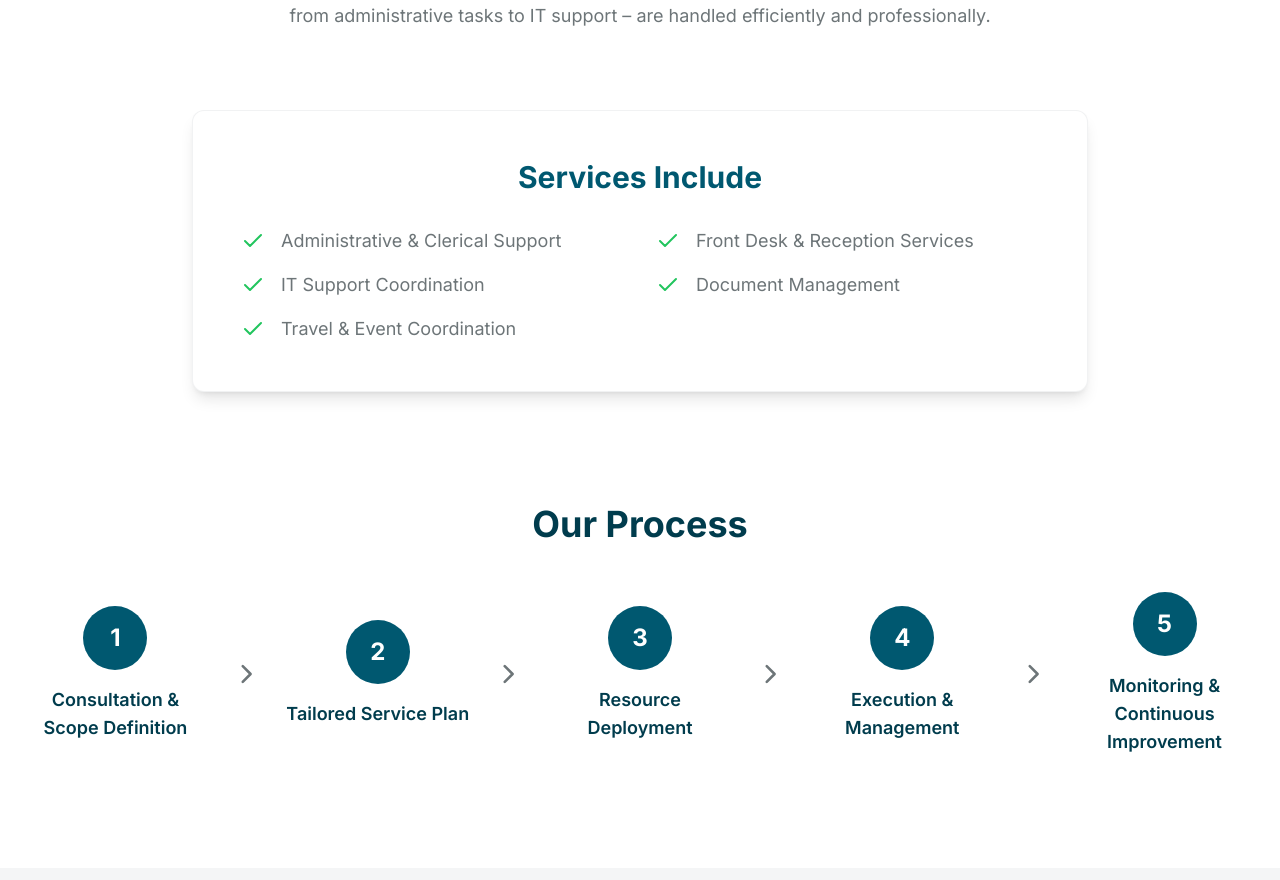
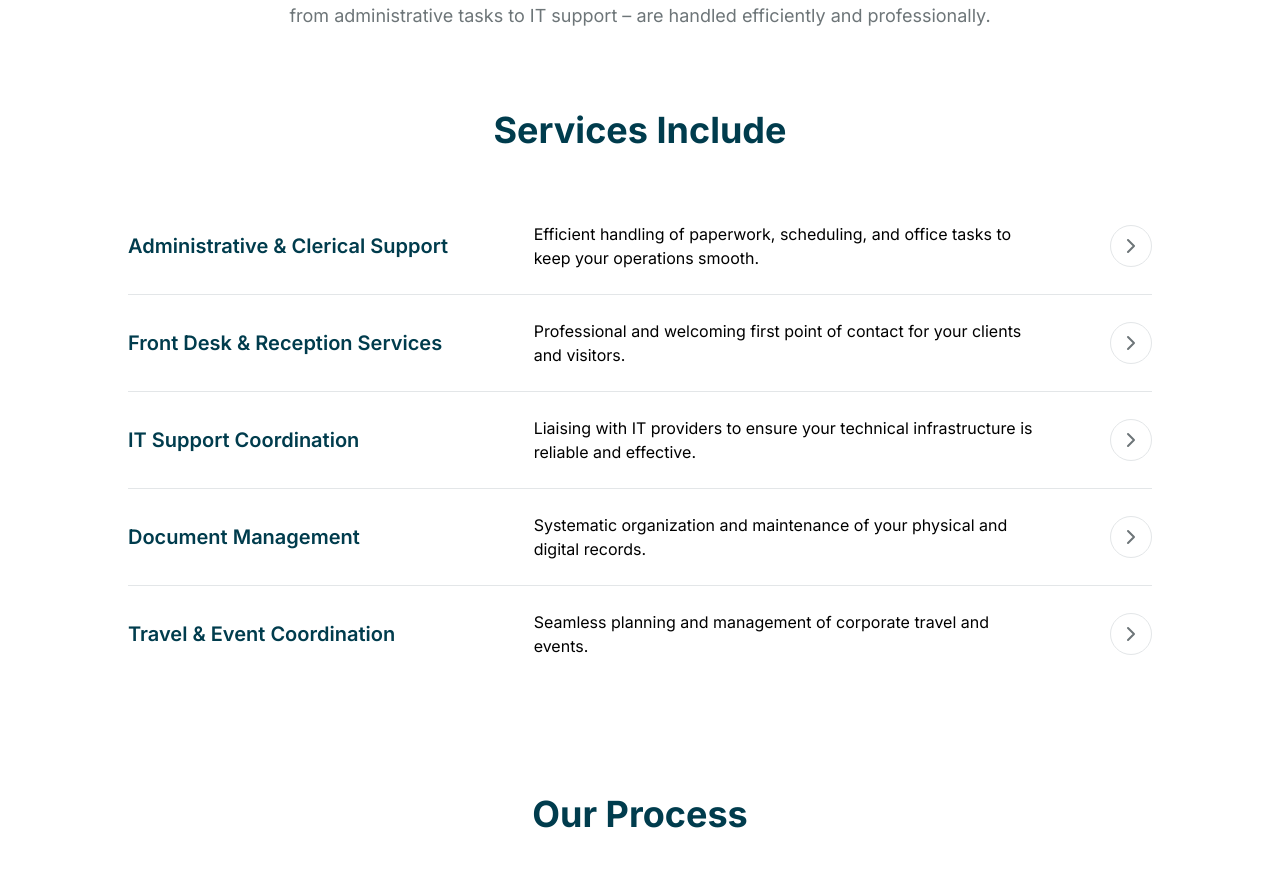
Before and after one commit to mckenzie-81/prosupport, a React (Vite) app: page /services/general-support in a window 1280 px wide. Shown: the part 1030-1910 px from the top of the page. Built offline with nearby package versions, Linux system fonts and the light colour scheme.

Commit message:
services include sections edit

```diff
--- a/src/pages/FacilityManagement.tsx
+++ b/src/pages/FacilityManagement.tsx
@@ -1,5 +1,5 @@
 import React from 'react';
-import { Check, ChevronRight } from 'lucide-react';
+import { ChevronRight } from 'lucide-react';
 import { Link, useLocation } from 'react-router-dom';
 import { Button } from '@/components/ui/button';
 
@@ -7,11 +7,11 @@ const FacilityManagement = () => {
   const location = useLocation();
 
   const servicesIncluded = [
-    'Building Maintenance & Operations',
-    'Cleaning and Janitorial Services',
-    'Security & Access Control',
-    'Landscaping and Groundskeeping',
-    'Space Management & Office Setup',
+    { name: 'Building Maintenance & Operations', description: 'Proactive and reactive maintenance to keep your building systems operational and efficient.' },
+    { name: 'Cleaning and Janitorial Services', description: 'Comprehensive cleaning solutions for a healthy, safe, and welcoming environment.' },
+    { name: 'Security & Access Control', description: 'Integrated security services to protect your people, property, and assets.' },
+    { name: 'Landscaping and Groundskeeping', description: 'Professional care for your outdoor spaces to enhance curb appeal and value.' },
+    { name: 'Space Management & Office Setup', description: 'Strategic planning and setup of your workspace to optimize for productivity and collaboration.' },
   ];
 
   const processSteps = [
@@ -26,7 +26,7 @@ const FacilityManagement = () => {
     { name: 'Facility Management', path: '/services/facility-management' },
     { name: 'Procurement & Supply Chain', path: '/services/procurement-service' },
     { name: 'General Support', path: '/services/general-support' },
-    { name: 'Market Entry', path: '/market-entry' },
+    { name: 'Market Entry', path: '/services/market-entry' },
   ];
 
   return (
@@ -47,15 +47,14 @@ const FacilityManagement = () => {
         </div>
 
         {/* Service Links Bar */}
-        <div className="absolute bottom-0 left-0 right-0 bg-gradient-to-t from-black/70 to-transparent p-1 sm:p-4 z-20">
+        <div className="absolute bottom-0 left-0 right-0 bg-gradient-to-t from-black/70 to-transparent p-4 sm:p-6 z-20">
             <div className="container mx-auto">
                 <div className="grid grid-cols-2 sm:grid-cols-4 gap-x-4 gap-y-2">
                     {serviceLinks.map((service) => (
                         <Link
                             to={service.path}
                             key={service.name}
-                            className={`text-white text-center font-semibold p-2 text-sm transition-colors duration-300 hover:bg-white/20 ${location.pathname === service.path ? 'bg-white/20' : 'bg-white/10'}`
-                            }
+                            className={`text-white text-center font-semibold p-2 text-sm transition-colors duration-300 hover:bg-white/20 ${location.pathname === service.path ? 'bg-white/20' : 'bg-white/10'}`}
                         >
                             {service.name}
                         </Link>
@@ -80,19 +79,26 @@ const FacilityManagement = () => {
           </div>
 
           {/* Services Included Section */}
-          <div className="max-w-4xl mx-auto">
-            <div className="bg-white p-8 sm:p-12 rounded-xl shadow-lg border border-border/50">
-              <h3 className="text-2xl md:text-3xl font-bold text-primary mb-8 text-center">
-                Services Include
-              </h3>
-              <ul className="grid grid-cols-1 md:grid-cols-2 gap-x-8 gap-y-4 text-lg text-muted-foreground">
-                {servicesIncluded.map((feature, index) => (
-                  <li key={index} className="flex items-center">
-                    <Check className="h-6 w-6 text-green-500 mr-4 flex-shrink-0" />
-                    <span>{feature}</span>
-                  </li>
-                ))}
-              </ul>
+          <div className="max-w-5xl mx-auto">
+            <h3 className="text-3xl md:text-4xl font-bold text-foreground text-center mb-12">
+              Services Include
+            </h3>
+            <div className="divide-y divide-border">
+              {servicesIncluded.map((service, index) => (
+                <div key={index} className="flex flex-col md:flex-row justify-between md:items-center py-6">
+                  <div className="md:w-1/3 mb-4 md:mb-0">
+                    <h4 className="text-xl font-semibold">{service.name}</h4>
+                  </div>
+                  <div className="md:w-1/2">
+                    <p className="text-black">{service.description}</p>
+                  </div>
+                  <div className="md:w-auto flex justify-end mt-4 md:mt-0">
+                      <button className="p-2 rounded-full border border-border hover:bg-muted transition-colors">
+                          <ChevronRight className="h-6 w-6 text-muted-foreground" />
+                      </button>
+                  </div>
+                </div>
+              ))}
             </div>
           </div>
 
--- a/src/pages/GeneralSupport.tsx
+++ b/src/pages/GeneralSupport.tsx
@@ -1,5 +1,5 @@
 import React from 'react';
-import { Check, ChevronRight } from 'lucide-react';
+import { ChevronRight } from 'lucide-react';
 import { Link, useLocation } from 'react-router-dom';
 import { Button } from '@/components/ui/button';
 
@@ -7,11 +7,11 @@ const GeneralSupport = () => {
   const location = useLocation();
 
   const servicesIncluded = [
-    'Administrative & Clerical Support',
-    'Front Desk & Reception Services',
-    'IT Support Coordination',
-    'Document Management',
-    'Travel & Event Coordination',
+    { name: 'Administrative & Clerical Support', description: 'Efficient handling of paperwork, scheduling, and office tasks to keep your operations smooth.' },
+    { name: 'Front Desk & Reception Services', description: 'Professional and welcoming first point of contact for your clients and visitors.' },
+    { name: 'IT Support Coordination', description: 'Liaising with IT providers to ensure your technical infrastructure is reliable and effective.' },
+    { name: 'Document Management', description: 'Systematic organization and maintenance of your physical and digital records.' },
+    { name: 'Travel & Event Coordination', description: 'Seamless planning and management of corporate travel and events.' },
   ];
 
   const processSteps = [
@@ -24,7 +24,7 @@ const GeneralSupport = () => {
 
   const serviceLinks = [
     { name: 'Facility Management', path: '/services/facility-management' },
-    { name: 'Procurement & Supply Chain', path: '/procurement-service' },
+    { name: 'Procurement & Supply Chain', path: '/services/procurement-service' },
     { name: 'General Support', path: '/services/general-support' },
     { name: 'Market Entry', path: '/services/market-entry' },
   ];
@@ -54,8 +54,7 @@ const GeneralSupport = () => {
                         <Link
                             to={service.path}
                             key={service.name}
-                            className={`text-white text-center font-semibold p-2 text-sm transition-colors duration-300 hover:bg-white/20 ${location.pathname === service.path ? 'bg-white/20' : 'bg-white/10'}`
-                            }
+                            className={`text-white text-center font-semibold p-2 text-sm transition-colors duration-300 hover:bg-white/20 ${location.pathname === service.path ? 'bg-white/20' : 'bg-white/10'}`}
                         >
                             {service.name}
                         </Link>
@@ -80,19 +79,26 @@ const GeneralSupport = () => {
           </div>
 
           {/* Services Included Section */}
-          <div className="max-w-4xl mx-auto">
-            <div className="bg-white p-8 sm:p-12 rounded-xl shadow-lg border border-border/50">
-              <h3 className="text-2xl md:text-3xl font-bold text-primary mb-8 text-center">
-                Services Include
-              </h3>
-              <ul className="grid grid-cols-1 md:grid-cols-2 gap-x-8 gap-y-4 text-lg text-muted-foreground">
-                {servicesIncluded.map((feature, index) => (
-                  <li key={index} className="flex items-center">
-                    <Check className="h-6 w-6 text-green-500 mr-4 flex-shrink-0" />
-                    <span>{feature}</span>
-                  </li>
-                ))}
-              </ul>
+          <div className="max-w-5xl mx-auto">
+            <h3 className="text-3xl md:text-4xl font-bold text-foreground text-center mb-12">
+              Services Include
+            </h3>
+            <div className="divide-y divide-border">
+              {servicesIncluded.map((service, index) => (
+                <div key={index} className="flex flex-col md:flex-row justify-between md:items-center py-6">
+                  <div className="md:w-1/3 mb-4 md:mb-0">
+                    <h4 className="text-xl font-semibold">{service.name}</h4>
+                  </div>
+                  <div className="md:w-1/2">
+                    <p className="text-black">{service.description}</p>
+                  </div>
+                  <div className="md:w-auto flex justify-end mt-4 md:mt-0">
+                      <button className="p-2 rounded-full border border-border hover:bg-muted transition-colors">
+                          <ChevronRight className="h-6 w-6 text-muted-foreground" />
+                      </button>
+                  </div>
+                </div>
+              ))}
             </div>
           </div>
 
--- a/src/pages/MarketEntry.tsx
+++ b/src/pages/MarketEntry.tsx
@@ -1,5 +1,5 @@
 import React from 'react';
-import { Check, ChevronRight } from 'lucide-react';
+import { ChevronRight } from 'lucide-react';
 import { Link, useLocation } from 'react-router-dom';
 import { Button } from '@/components/ui/button';
 
@@ -7,11 +7,11 @@ const MarketEntry = () => {
   const location = useLocation();
 
   const servicesIncluded = [
-    'Market Research & Analysis',
-    'Regulatory Compliance & Company Setup',
-    'Market Entry Strategy Development',
-    'Local Partner and Infrastructure Support',
-    'Ongoing Advisory & Liaison',
+    { name: 'Market Research & Analysis', description: 'In-depth analysis of the target market, including competition, and consumer behavior.' },
+    { name: 'Regulatory Compliance & Company Setup', description: 'Navigating the legal and regulatory landscape to establish your business entity correctly.' },
+    { name: 'Market Entry Strategy Development', description: 'Crafting a tailored strategy for your successful market entry and long-term growth.' },
+    { name: 'Local Partner and Infrastructure Support', description: 'Connecting you with local partners and helping you set up your physical and digital infrastructure.' },
+    { name: 'Ongoing Advisory & Liaison', description: 'Providing continuous support and acting as your liaison to navigate the local business environment.' },
   ];
 
   const processSteps = [
@@ -24,9 +24,9 @@ const MarketEntry = () => {
 
   const serviceLinks = [
     { name: 'Facility Management', path: '/services/facility-management' },
-    { name: 'Procurement & Supply Chain', path: '/procurement-service' },
+    { name: 'Procurement & Supply Chain', path: '/services/procurement-service' },
     { name: 'General Support', path: '/services/general-support' },
-    { name: 'Market Entry', path: '/market-entry' },
+    { name: 'Market Entry', path: '/services/market-entry' },
   ];
 
   return (
@@ -34,7 +34,7 @@ const MarketEntry = () => {
       {/* Hero Section */}
       <section
         className="relative flex items-center justify-center h-screen bg-cover bg-center"
-        style={{ backgroundImage: "url('/images/market-entry.jpeg')" }}
+        style={{ backgroundImage: "url('/images/mar-entry1.jpeg')" }}
       >
         <div className="absolute inset-0 bg-black/60" />
         <div className="relative container mx-auto px-4 text-center text-white z-10">
@@ -54,8 +54,7 @@ const MarketEntry = () => {
                         <Link
                             to={service.path}
                             key={service.name}
-                            className={`text-white text-center font-semibold p-2 text-sm transition-colors duration-300 hover:bg-white/20 ${location.pathname === service.path ? 'bg-white/20' : 'bg-white/10'}`
-                            }
+                            className={`text-white text-center font-semibold p-2 text-sm transition-colors duration-300 hover:bg-white/20 ${location.pathname === service.path ? 'bg-white/20' : 'bg-white/10'}`}
                         >
                             {service.name}
                         </Link>
@@ -80,19 +79,26 @@ const MarketEntry = () => {
           </div>
 
           {/* Services Included Section */}
-          <div className="max-w-4xl mx-auto">
-            <div className="bg-white p-8 sm:p-12 rounded-xl shadow-lg border border-border/50">
-              <h3 className="text-2xl md:text-3xl font-bold text-primary mb-8 text-center">
-                Services Include
-              </h3>
-              <ul className="grid grid-cols-1 md:grid-cols-2 gap-x-8 gap-y-4 text-lg text-muted-foreground">
-                {servicesIncluded.map((feature, index) => (
-                  <li key={index} className="flex items-center">
-                    <Check className="h-6 w-6 text-green-500 mr-4 flex-shrink-0" />
-                    <span>{feature}</span>
-                  </li>
-                ))}
-              </ul>
+          <div className="max-w-5xl mx-auto">
+            <h3 className="text-3xl md:text-4xl font-bold text-foreground text-center mb-12">
+              Services Include
+            </h3>
+            <div className="divide-y divide-border">
+              {servicesIncluded.map((service, index) => (
+                <div key={index} className="flex flex-col md:flex-row justify-between md:items-center py-6">
+                  <div className="md:w-1/3 mb-4 md:mb-0">
+                    <h4 className="text-xl font-semibold">{service.name}</h4>
+                  </div>
+                  <div className="md:w-1/2">
+                    <p className="text-black">{service.description}</p>
+                  </div>
+                  <div className="md:w-auto flex justify-end mt-4 md:mt-0">
+                      <button className="p-2 rounded-full border border-border hover:bg-muted transition-colors">
+                          <ChevronRight className="h-6 w-6 text-muted-foreground" />
+                      </button>
+                  </div>
+                </div>
+              ))}
             </div>
           </div>
 
--- a/src/pages/ProcumentService.tsx
+++ b/src/pages/ProcumentService.tsx
@@ -1,5 +1,5 @@
 import React from 'react';
-import { Check, ChevronRight } from 'lucide-react';
+import { ChevronRight } from 'lucide-react';
 import { Link, useLocation } from 'react-router-dom';
 import { Button } from '@/components/ui/button';
 
@@ -7,11 +7,11 @@ const ProcumentService = () => {
   const location = useLocation();
 
   const servicesIncluded = [
-    'Strategic Sourcing',
-    'Supplier Negotiation & Contracting',
-    'Purchase Order Management',
-    'Logistics & Delivery Coordination',
-    'Inventory & Stock Control',
+    { name: 'Strategic Sourcing', description: 'Identifying, evaluating, and engaging with suppliers that align with your business goals.' },
+    { name: 'Supplier Negotiation & Contracting', description: 'Securing favorable terms and establishing clear agreements with your chosen suppliers.' },
+    { name: 'Purchase Order Management', description: 'Efficiently creating, tracking, and managing purchase orders from creation to fulfillment.' },
+    { name: 'Logistics & Delivery Coordination', description: 'Ensuring the smooth and timely transportation of goods from supplier to destination.' },
+    { name: 'Inventory & Stock Control', description: 'Optimizing inventory levels to meet demand while minimizing carrying costs and stockouts.' },
   ];
 
   const processSteps = [
@@ -24,9 +24,9 @@ const ProcumentService = () => {
 
   const serviceLinks = [
     { name: 'Facility Management', path: '/services/facility-management' },
-    { name: 'Procurement & Supply Chain', path: '/procurement-service' },
+    { name: 'Procurement & Supply Chain', path: '/services/procurement-service' },
     { name: 'General Support', path: '/services/general-support' },
-    { name: 'Market Entry', path: '/market-entry' },
+    { name: 'Market Entry', path: '/services/market-entry' },
   ];
 
   return (
@@ -54,8 +54,7 @@ const ProcumentService = () => {
                         <Link
                             to={service.path}
                             key={service.name}
-                            className={`text-white text-center font-semibold p-2 text-sm transition-colors duration-300 hover:bg-white/20 ${location.pathname === service.path ? 'bg-white/20' : 'bg-white/10'}`
-                            }
+                            className={`text-white text-center font-semibold p-2 text-sm transition-colors duration-300 hover:bg-white/20 ${location.pathname === service.path ? 'bg-white/20' : 'bg-white/10'}`}
                         >
                             {service.name}
                         </Link>
@@ -80,19 +79,26 @@ const ProcumentService = () => {
           </div>
 
           {/* Services Included Section */}
-          <div className="max-w-4xl mx-auto">
-            <div className="bg-white p-8 sm:p-12 rounded-xl shadow-lg border border-border/50">
-              <h3 className="text-2xl md:text-3xl font-bold text-primary mb-8 text-center">
-                Services Include
-              </h3>
-              <ul className="grid grid-cols-1 md:grid-cols-2 gap-x-8 gap-y-4 text-lg text-muted-foreground">
-                {servicesIncluded.map((feature, index) => (
-                  <li key={index} className="flex items-center">
-                    <Check className="h-6 w-6 text-green-500 mr-4 flex-shrink-0" />
-                    <span>{feature}</span>
-                  </li>
-                ))}
-              </ul>
+          <div className="max-w-5xl mx-auto">
+            <h3 className="text-3xl md:text-4xl font-bold text-foreground text-center mb-12">
+              Services Include
+            </h3>
+            <div className="divide-y divide-border">
+              {servicesIncluded.map((service, index) => (
+                <div key={index} className="flex flex-col md:flex-row justify-between md:items-center py-6">
+                  <div className="md:w-1/3 mb-4 md:mb-0">
+                    <h4 className="text-xl font-semibold">{service.name}</h4>
+                  </div>
+                  <div className="md:w-1/2">
+                    <p className="text-black">{service.description}</p>
+                  </div>
+                  <div className="md:w-auto flex justify-end mt-4 md:mt-0">
+                      <button className="p-2 rounded-full border border-border hover:bg-muted transition-colors">
+                          <ChevronRight className="h-6 w-6 text-muted-foreground" />
+                      </button>
+                  </div>
+                </div>
+              ))}
             </div>
           </div>
 
```
